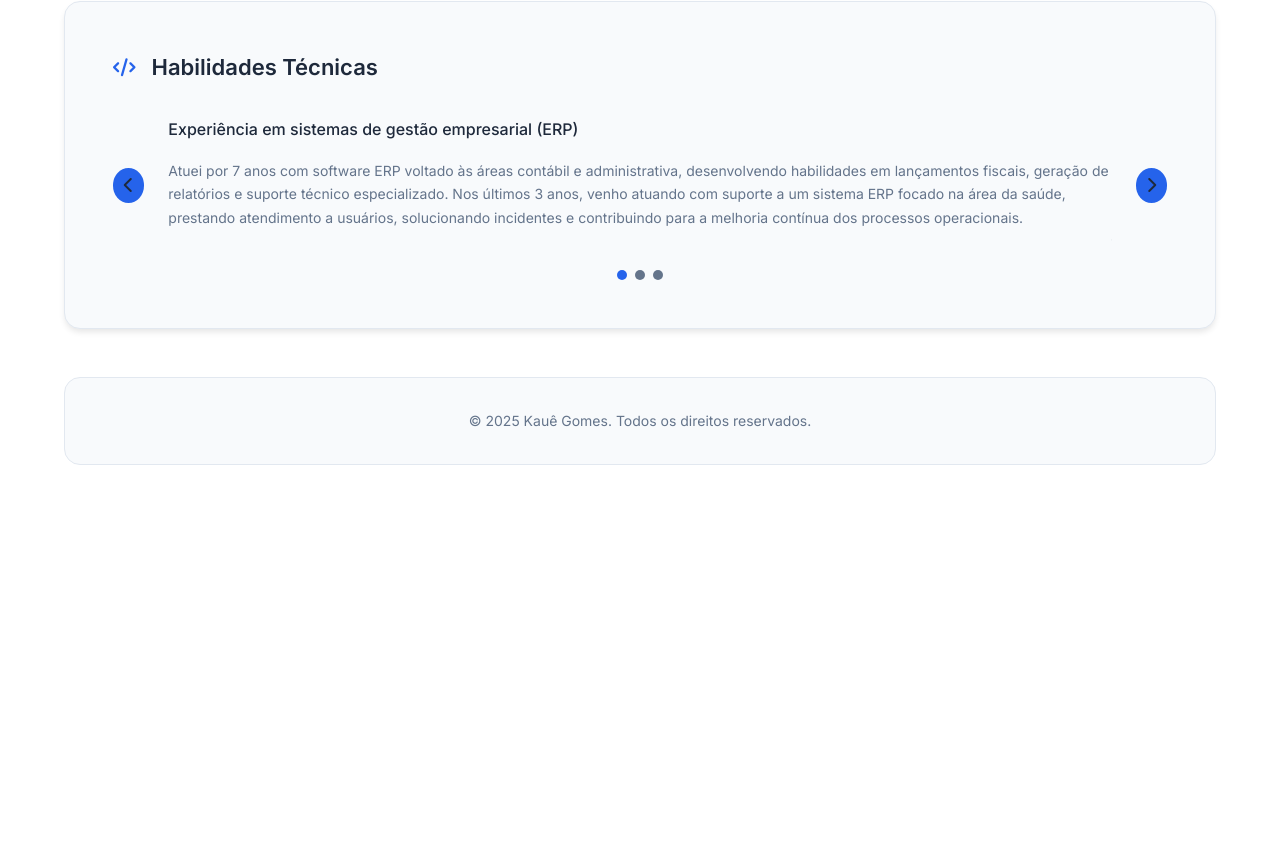
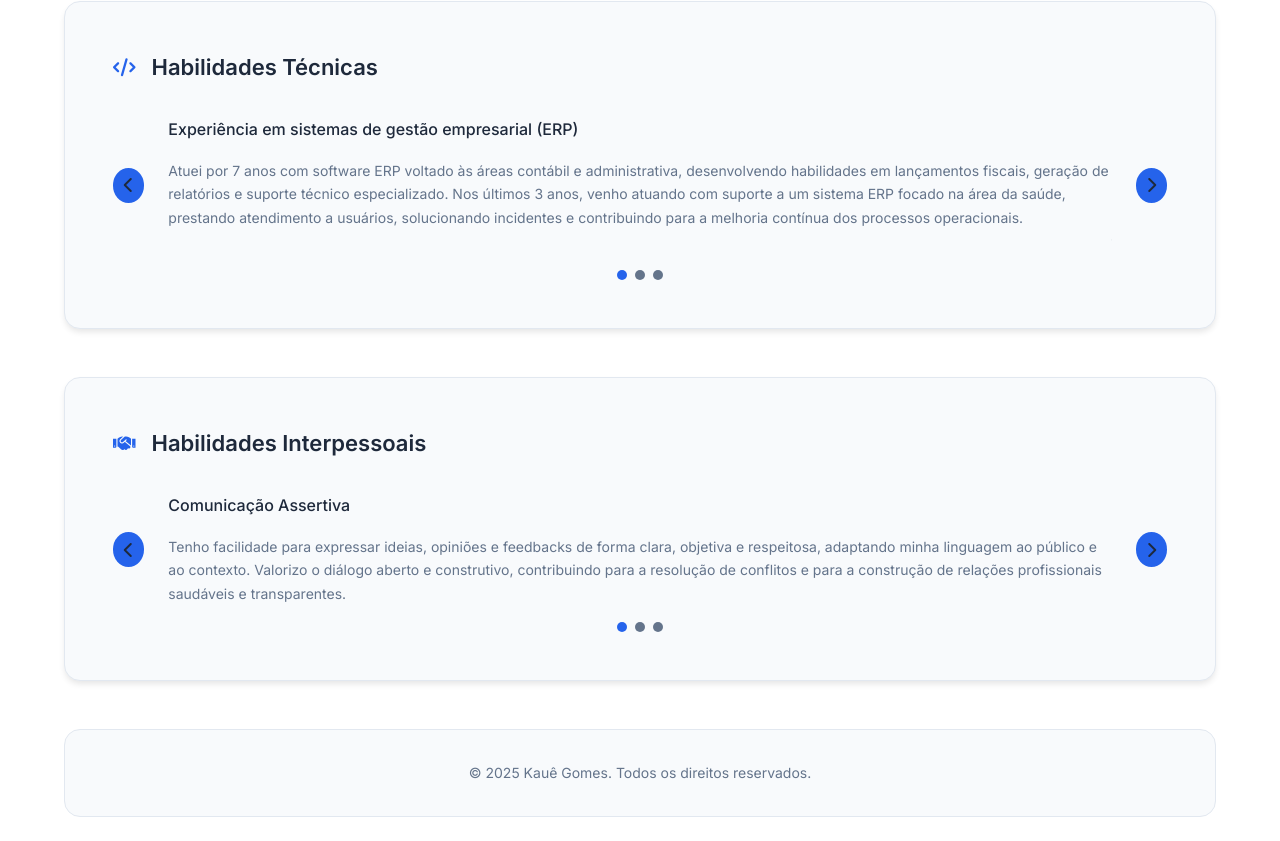
Before and after one commit to bigparty1/Pagina-Pessoal, a website with bundled scripts: page src/index.html in a window 1280 px wide. Shown: the part 1089-1930 px from the top of the page. Before the commit the page ends 1578 px from the top, so only its background shows below. Built offline with nearby package versions, Linux system fonts and the light colour scheme.

Commit message:
feat: adiciona seção de habilidades interpessoais com funcionalidade de carrossel

```diff
--- a/src/index.html
+++ b/src/index.html
@@ -149,6 +149,43 @@
                         </ul>
                     </div>
                 </section>
+                <section class="section">
+                    <h3 class="section-title">
+                        <i class="fas fa-handshake"></i>
+                        Habilidades Interpessoais
+                    </h3>
+                    <div class="carousel-soft-skills">
+                        <div class="carousel-horizontal">
+                            <button class="carousel-prev">
+                                <i class="fas fa-chevron-left"></i>
+                            </button>
+                            <div class="carousel-content">
+                                <ul class="carousel-list">
+                                    <li class="carousel-item">
+                                        <h4 class="section-subtitle">Comunicação Assertiva</h4>
+                                        <p>Tenho facilidade para expressar ideias, opiniões e feedbacks de forma clara, objetiva e respeitosa, adaptando minha linguagem ao público e ao contexto. Valorizo o diálogo aberto e construtivo, contribuindo para a resolução de conflitos e para a construção de relações profissionais saudáveis e transparentes.</p>
+                                    </li>
+                                    <li class="carousel-item">
+                                        <h4 class="section-subtitle">Trabalho em Equipe</h4>
+                                        <p>Atuo de forma colaborativa, respeitando as responsabilidades individuais e os processos coletivos. Sei equilibrar momentos de descontração com foco e produtividade, contribuindo para um ambiente de trabalho harmônico, motivador e orientado a resultados. Valorizo a escuta ativa, o apoio mútuo e o aprendizado contínuo com os colegas.</p>
+                                    </li>
+                                    <li class="carousel-item">
+                                        <h4 class="section-subtitle">Proatividade</h4>
+                                        <p>Tenho iniciativa para identificar oportunidades de melhoria e antecipar possíveis problemas antes que se tornem obstáculos. Busco constantemente soluções práticas e eficientes, propondo ações que otimizem processos, aumentem a produtividade e agreguem valor à equipe e à organização como um todo.</p>
+                                    </li>
+                                </ul>
+                            </div>
+                            <button class="carousel-next">
+                                <i class="fas fa-chevron-right"></i>
+                            </button>
+                        </div>
+                        <ul class="carousel-indicator-list">
+                            <li class="carousel-indicator active"></li>
+                            <li class="carousel-indicator"></li>
+                            <li class="carousel-indicator"></li>
+                        </ul>
+                    </div>
+                </section>
             </main>
             <footer class="footer">
                 <p>&copy; 2025 Kauê Gomes. Todos os direitos reservados.</p>
--- a/src/scripts/main.ts
+++ b/src/scripts/main.ts
@@ -5,3 +5,5 @@ import "./cellphoneContextMenu.js";
 import "./experienceCarousel.js";
 
 import "./hardSkillCarousel.js";
+
+import "./softSkillCarousel.js";
--- /dev/null
+++ b/src/scripts/softSkillCarousel.ts
@@ -0,0 +1,28 @@
+document.addEventListener('DOMContentLoaded', () => {
+    const carousel = document.querySelector('.carousel-soft-skills') as HTMLElement;
+    const list = carousel.querySelector('.carousel-list') as HTMLElement;
+    const items = list.querySelectorAll('.carousel-item') as NodeListOf<HTMLElement>;
+    const prevBtn = carousel.querySelector('.carousel-prev') as HTMLButtonElement;
+    const nextBtn = carousel.querySelector('.carousel-next') as HTMLButtonElement;
+    const indicators = carousel.querySelectorAll('.carousel-indicator') as NodeListOf<HTMLElement>;
+    let current = 0;
+
+    function updateCarousel() {
+        list.style.transform = `translateX(-${current * 100}%)`;
+        for (let i = 0; i < indicators.length; i++) {
+            indicators[i].classList.toggle('active', i === current);
+        }
+    }
+
+    prevBtn.addEventListener('click', () => {
+        current = (current - 1 + items.length) % items.length;
+        updateCarousel();
+    });
+
+    nextBtn.addEventListener('click', () => {
+        current = (current + 1) % items.length;
+        updateCarousel();
+    });
+
+    updateCarousel();
+});
```
